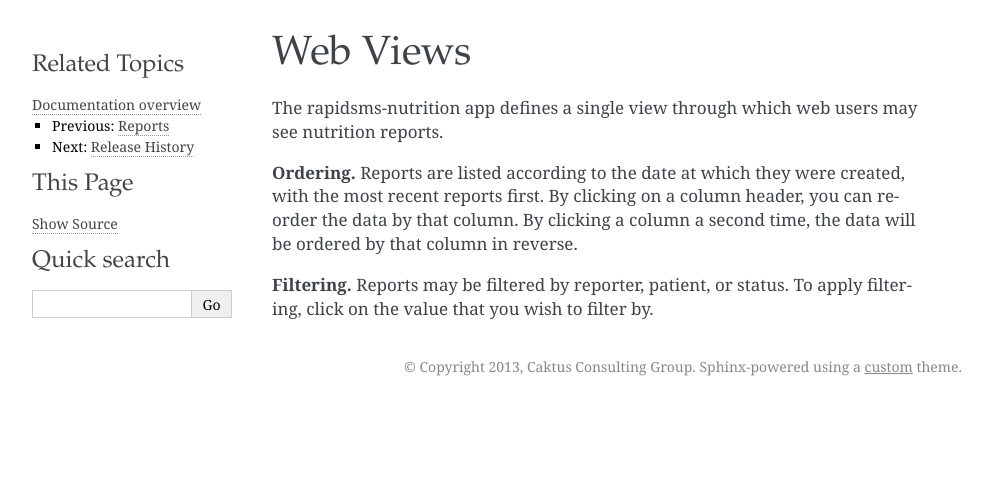
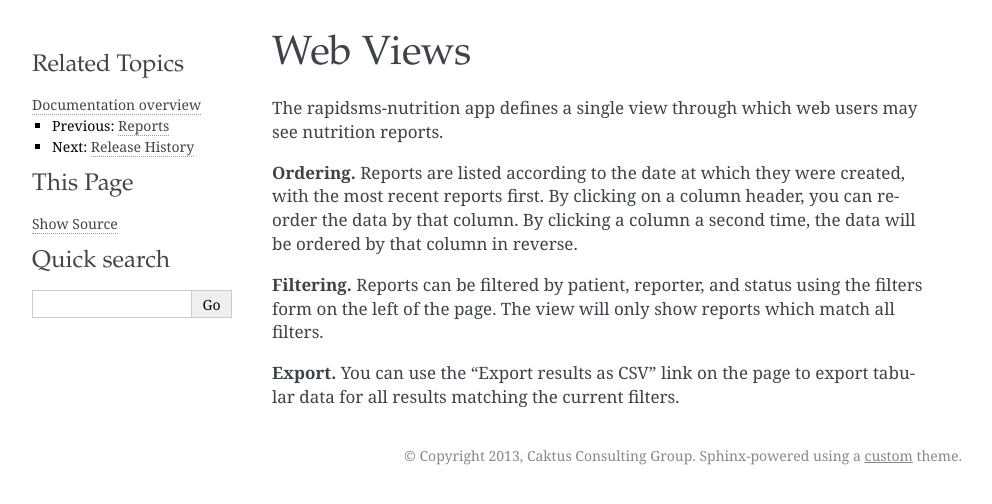
Before and after one commit to caktus/rapidsms-nutrition, a Sphinx documentation site: the page built from docs/views.rst, in a window 1280 px wide. Shown: the top 504 px of the page, without its empty margins (148-1140 px from the left). Built offline with Sphinx 7.4.7, drawn with Linux system fonts in a browser that asks for light colours.

Commit message:
Updated docs for views

```diff
--- a/docs/views.rst
+++ b/docs/views.rst
@@ -10,5 +10,9 @@ created, with the most recent reports first. By clicking on a column header,
 you can reorder the data by that column. By clicking a column a second time,
 the data will be ordered by that column in reverse.
 
-**Filtering.** Reports may be filtered by reporter, patient, or status. To
-apply filtering, click on the value that you wish to filter by.
+**Filtering.** Reports can be filtered by patient, reporter, and status using
+the filters form on the left of the page. The view will only show reports
+which match all filters.
+
+**Export.** You can use the "Export results as CSV" link on the page to export
+tabular data for all results matching the current filters.
```
